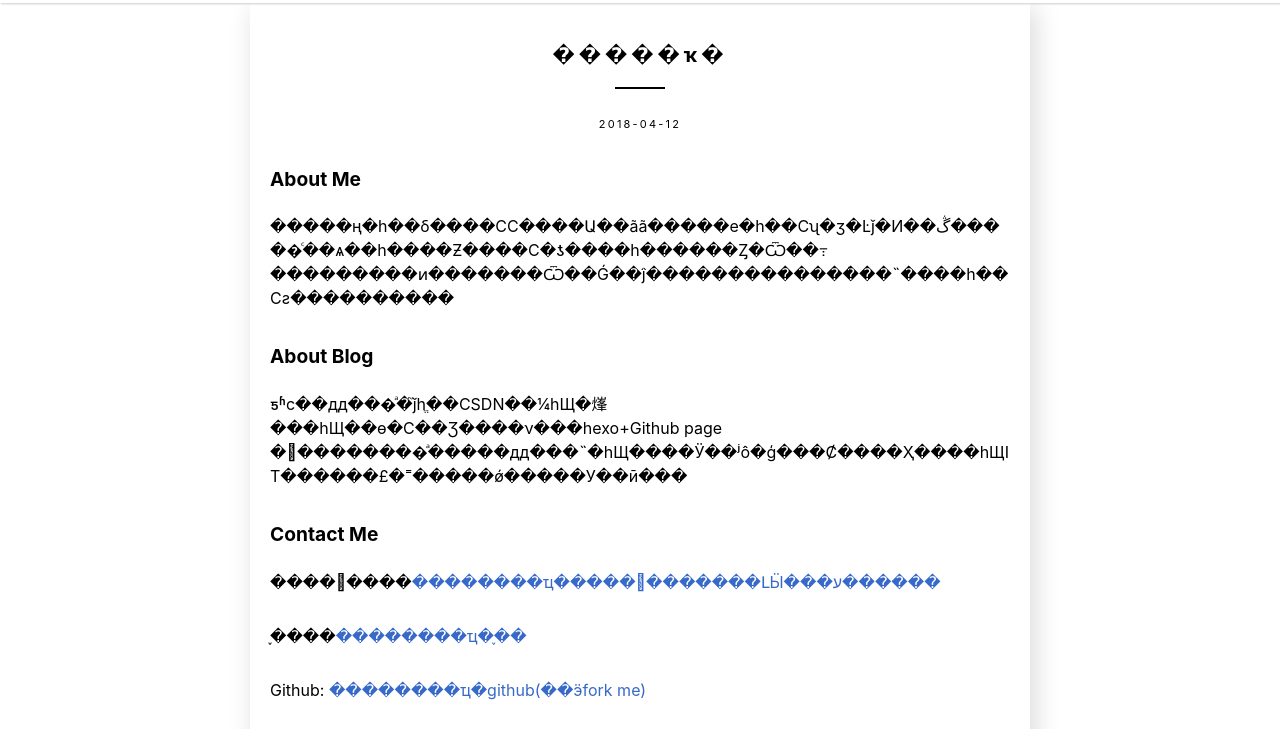
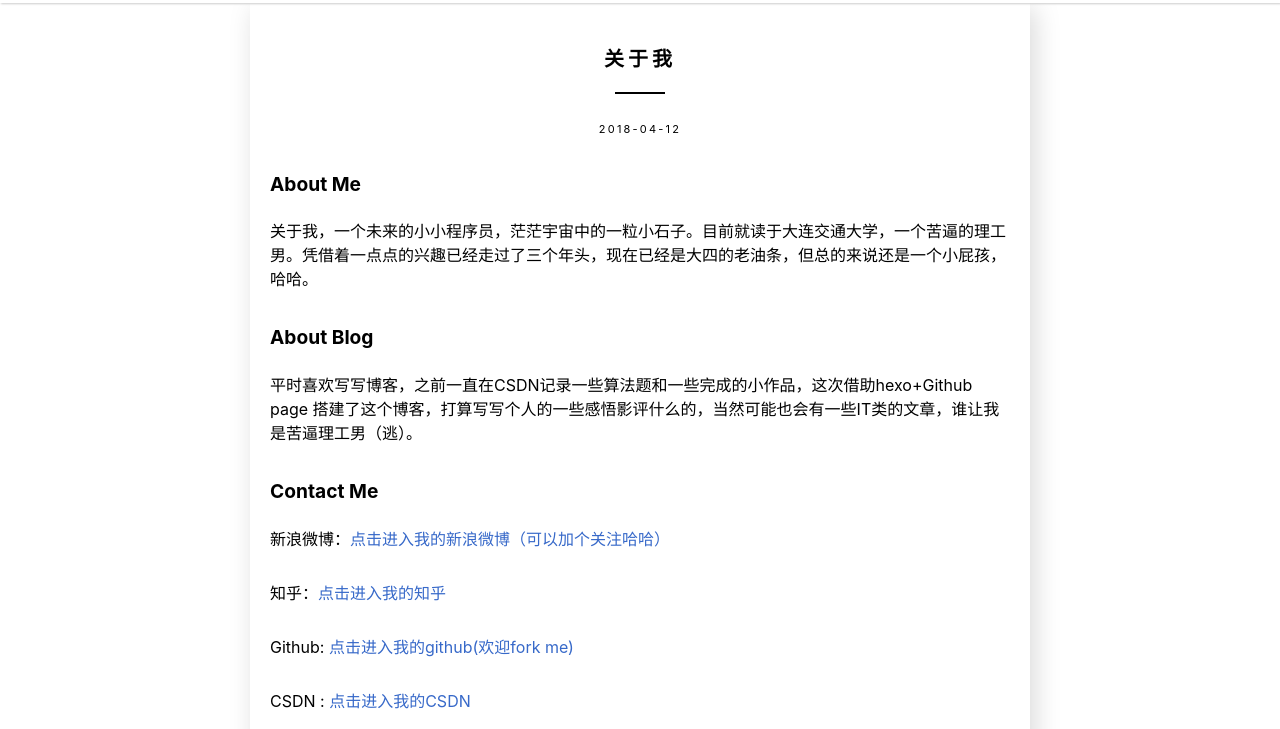
Before and after one commit to krislp/krislp.github.io, a plain HTML site: page about/index.html in a window 1280 px wide. Shown: the part 67-796 px from the top of the page. Drawn offline with Linux system fonts and the light colour scheme; some packages are replaced by stand-ins of ours; a script that the page names is missing.

Commit message:
Site updated: 2018-04-12 15:48:29

```diff
--- a/about/index.html
+++ b/about/index.html
@@ -16,7 +16,7 @@
 
   <!--Open Graph Title-->
 
-      <meta property="og:title" content="�����ҡ�"/>
+      <meta property="og:title" content="关于我　"/>
 
   <!--Open Graph Description-->
 
@@ -42,7 +42,7 @@
     </script>
   <!-- Title -->
 
-  <title>�����ҡ� - ���� - Hexo</title>
+  <title>关于我　 - 关于 - Hexo</title>
 
 
   <link rel="shortcut icon" href="/favicon.ico">
@@ -161,7 +161,7 @@
         <!-- Title date & tags -->
         <div class="post-header">
           <h1 class="entry-title">
-            �����ҡ�
+            关于我
 
           </h1>
 
@@ -171,12 +171,12 @@
           </p>
         <!-- Post Main Content -->
         <div class="entry-content">
-          <h2 id="About-Me"><a href="#About-Me" class="headerlink" title="About Me"></a><strong>About Me</strong></h2><p>�����ң�һ��δ����СС����Ա��ãã�����е�һ��Сʯ�ӡ�Ŀǰ�Ͷ��ڴ�����ͨ��ѧ��һ����Ƶ����С�ƾ����һ������Ȥ�Ѿ��߹���������ͷ�������Ѿ��Ǵ��ĵ������������ܵ���˵����һ��Сƨ����������</p>
-<h2 id="About-Blog"><a href="#About-Blog" class="headerlink" title="About Blog"></a><strong>About Blog</strong></h2><p>ƽʱϲ��дд���ͣ�֮ǰһֱ��CSDN��¼һЩ�㷨���һЩ��ɵ�С��Ʒ����ν���hexo+Github page ���������ͣ�����дд���˵�һЩ����Ӱ��ʲô�ģ���Ȼ����Ҳ����һЩIT������£�˭�����ǿ�����У��ӣ���</p>
-<h2 id="Contact-Me"><a href="#Contact-Me" class="headerlink" title="Contact Me"></a><strong>Contact Me</strong></h2><p>����΢����<a href="http://weibo.com/th0527" target="_blank" rel="noopener">��������ҵ�����΢�������ԼӸ���ע������</a></p>
-<p>֪����<a href="https://www.zhihu.com/people/tian-hao-69-26" target="_blank" rel="noopener">��������ҵ�֪��</a></p>
-<p>Github:  <a href="https://github.com/th720309" target="_blank" rel="noopener">��������ҵ�github(��ӭfork me)</a></p>
-<p>CSDN : <a href="http://blog.csdn.net/u013775952" target="_blank" rel="noopener">��������ҵ�CSDN</a></p>
+          <h2 id="About-Me"><a href="#About-Me" class="headerlink" title="About Me"></a><strong>About Me</strong></h2><p>关于我，一个未来的小小程序员，茫茫宇宙中的一粒小石子。目前就读于大连交通大学，一个苦逼的理工男。凭借着一点点的兴趣已经走过了三个年头，现在已经是大四的老油条，但总的来说还是一个小屁孩，哈哈。</p>
+<h2 id="About-Blog"><a href="#About-Blog" class="headerlink" title="About Blog"></a><strong>About Blog</strong></h2><p>平时喜欢写写博客，之前一直在CSDN记录一些算法题和一些完成的小作品，这次借助hexo+Github page 搭建了这个博客，打算写写个人的一些感悟影评什么的，当然可能也会有一些IT类的文章，谁让我是苦逼理工男（逃）。</p>
+<h2 id="Contact-Me"><a href="#Contact-Me" class="headerlink" title="Contact Me"></a><strong>Contact Me</strong></h2><p>新浪微博：<a href="http://weibo.com/th0527" target="_blank" rel="noopener">点击进入我的新浪微博（可以加个关注哈哈）</a></p>
+<p>知乎：<a href="https://www.zhihu.com/people/tian-hao-69-26" target="_blank" rel="noopener">点击进入我的知乎</a></p>
+<p>Github:  <a href="https://github.com/th720309" target="_blank" rel="noopener">点击进入我的github(欢迎fork me)</a></p>
+<p>CSDN : <a href="http://blog.csdn.net/u013775952" target="_blank" rel="noopener">点击进入我的CSDN</a></p>
 
         </div>
       </article>
```
Also changed, not shown: guestbook/index.html (+3 -3 lines).
